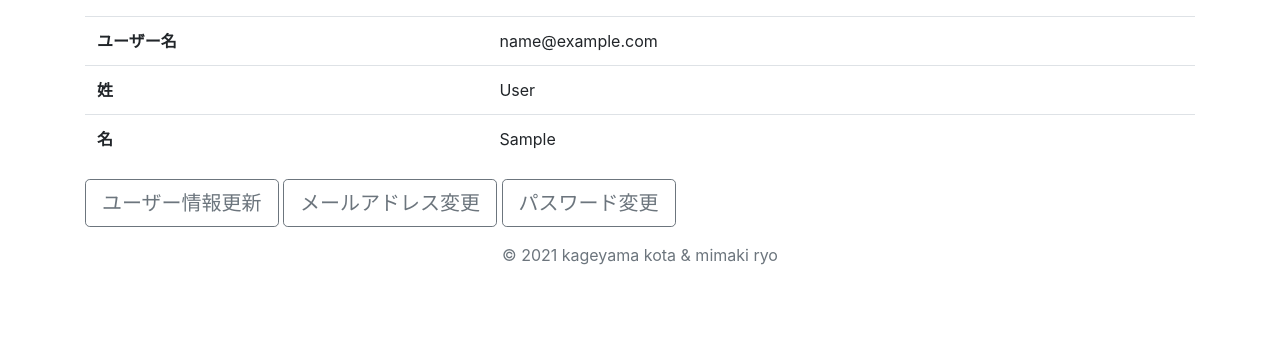
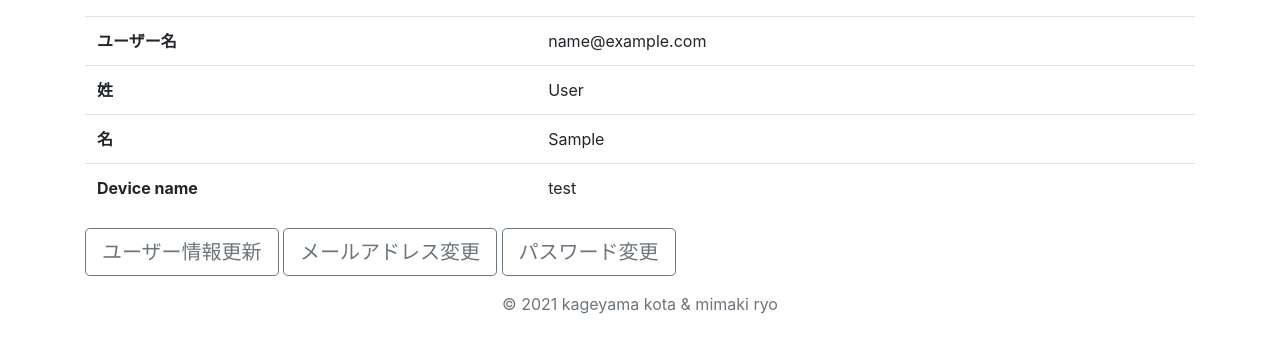
Before and after one commit to Kotakageyama/sigfox_watching_system, a Django app: page /user_detail/1/ in a window 1280 px wide. Shown: the part 56-409 px from the top of the page. Run offline with Django 3.2, Linux system fonts and the light colour scheme; the visitor is signed in with stand-in values (Sample User, id 1); data comes from the database, SQL or seed files in the repository; some libraries are stand-ins or nearby versions.

Commit message:
device name add

```diff
--- a/dashboard/forms.py
+++ b/dashboard/forms.py
@@ -59,7 +59,7 @@ class UserUpdateForm(forms.ModelForm):
 
     class Meta:
         model = User
-        fields = ('last_name', 'first_name',)
+        fields = ('last_name', 'first_name', 'device_name',)
 
     def __init__(self, *args, **kwargs):
         super().__init__(*args, **kwargs)
--- a/dashboard/models.py
+++ b/dashboard/models.py
@@ -41,6 +41,7 @@ class User(AbstractBaseUser, PermissionsMixin):
     email = models.EmailField(_('email address'), unique=True)
     first_name = models.CharField(_('first name'), max_length=30, blank=True)
     last_name = models.CharField(_('last name'), max_length=150, blank=True)
+    device_name = models.CharField(max_length=20, default='test')
 
     is_staff = models.BooleanField(
         _('staff status'),
@@ -86,6 +87,10 @@ class User(AbstractBaseUser, PermissionsMixin):
     def username(self):
         return self.email
 
+    def get_device_name(self):
+        """Return the short name for the user."""
+        return self.device_name
+
 class SigfoxData(models.Model):
     device = models.CharField(max_length=20,default='test')
     date = models.DateTimeField(
--- a/dashboard/templates/dashboard/user_detail.html
+++ b/dashboard/templates/dashboard/user_detail.html
@@ -14,6 +14,10 @@
             <th>名</th>
             <td>{{ user.first_name }}</td>
         </tr>
+        <tr>
+            <th>Device name</th>
+            <td>{{ user.device_name }}</td>
+        </tr>
     </tbody>
 </table>
     <a class="btn btn-lg btn-outline-secondary" href="{% url 'dashboard:user_update' user.pk %}" role="button">ユーザー情報更新</a>
--- a/dashboard/views.py
+++ b/dashboard/views.py
@@ -20,12 +20,11 @@ from .forms import (
 import json
 from django.http.response import JsonResponse
 from django.views.decorators.csrf import csrf_exempt
-from .models import SigfoxData
+from .models import SigfoxData, User
 from django.utils import timezone
 import datetime
 
-User = get_user_model()
-
+mainUser = User();
 
 class Top(generic.TemplateView):
     template_name = 'dashboard/top.html'
@@ -37,8 +36,9 @@ class Top(generic.TemplateView):
         #start_date = timezone.now().date()
         end_date = start_date - timezone.timedelta(days=1)
         end_week = start_date - timezone.timedelta(weeks=1)
-        datas_list = SigfoxData.objects.filter(date__range=(end_date,start_date)).order_by('date')
-        datas_week_list = SigfoxData.objects.filter(date__range=(end_week,start_date)).order_by('date')
+
+        datas_list = SigfoxData.objects.filter(date__range=(end_date,start_date), device=mainUser.get_device_name()).order_by('date')
+        datas_week_list = SigfoxData.objects.filter(date__range=(end_week,start_date), device=mainUser.get_device_name()).order_by('date')
         # temp_list = SigfoxData.objects.filter(date__range=(start_date, end_date)).order_by('date')
         # humid_list = SigfoxData.objects.filter(date__range=(start_date, end_date)).order_by('date')
 
@@ -63,6 +63,8 @@ class Top(generic.TemplateView):
         }
         #print(start_date,end_date)
         print(context)
+        print(3)
+        print(mainUser.get_device_name())
         return render(request, 'dashboard/top.html', context)
 
 
@@ -285,7 +287,7 @@ def jsonReceive(request):
     sound = float(int(data[12:16],16))/100
     butt = float(int(data[16:20],16))/100
     # requestには、param1,param2の変数がpostされたものとする
-    ret = {"device": str(device), "data": "temp:" + str(temp) + ", humid:" + str(humid), "alldata": str(temp) + str(humid) + str(light) + str(sound) +str(butt)}
+    ret = {"device": device, "data": "temp:" + str(temp) + ", humid:" + str(humid), "alldata": str(temp) + str(humid) + str(light) + str(sound) +str(butt)}
 
     sgfx = SigfoxData()
     sgfx.device = device
```
